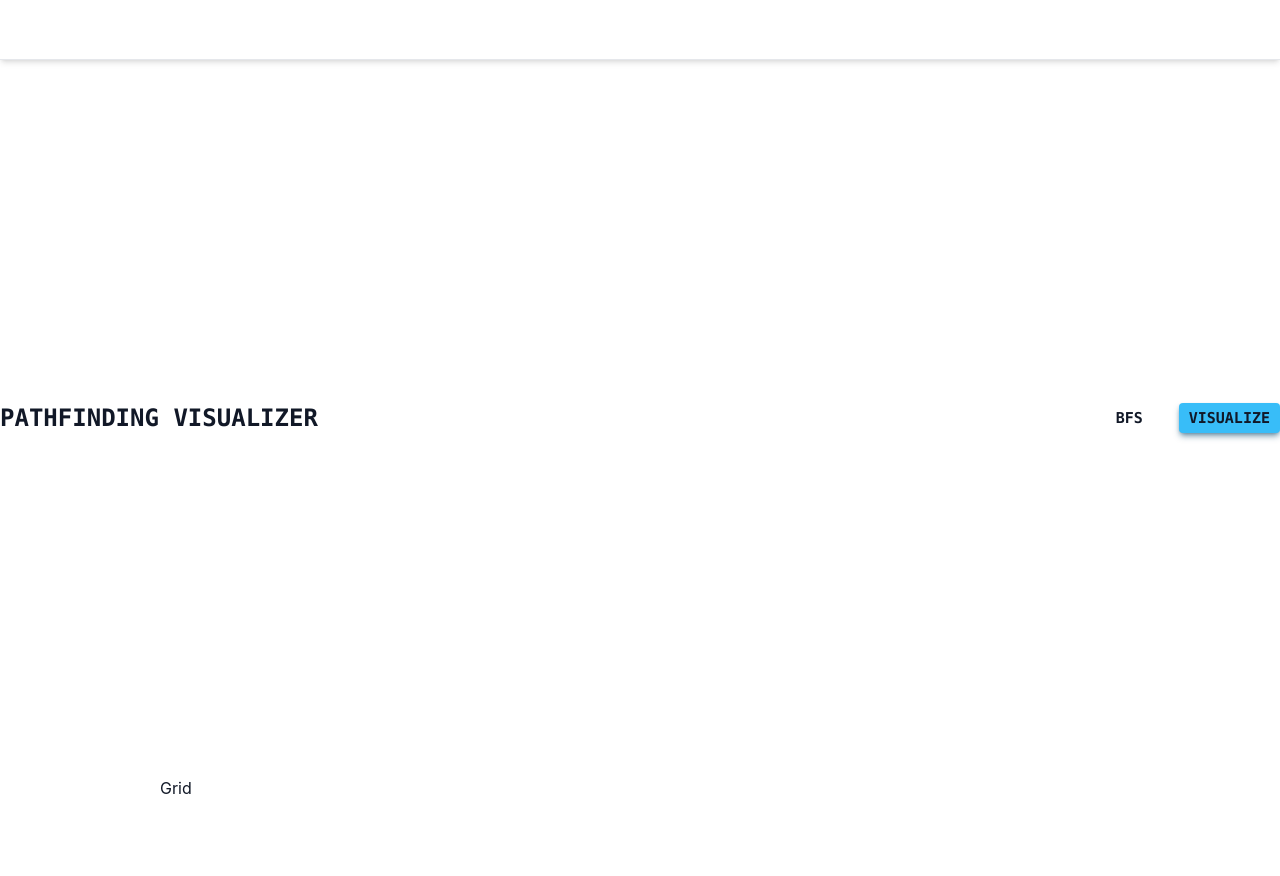
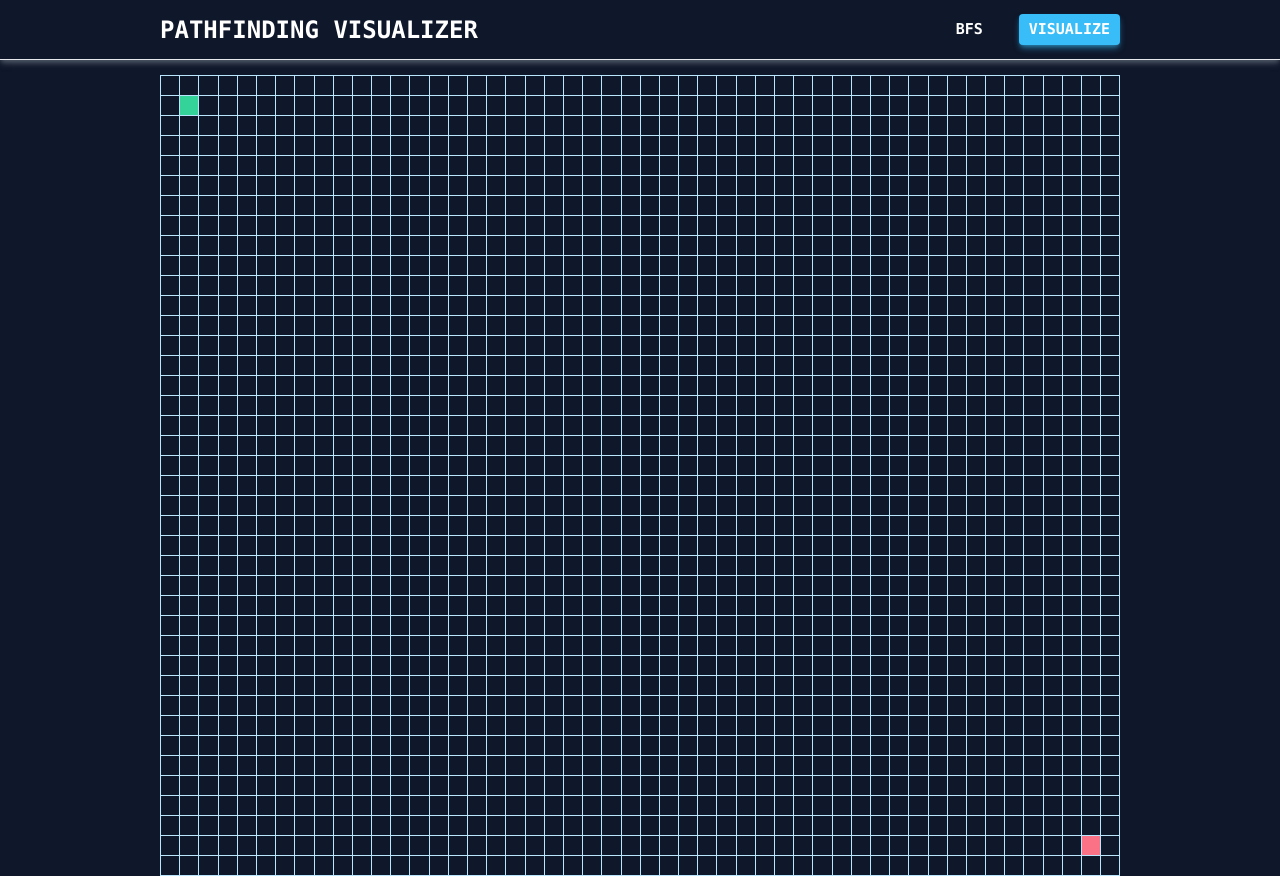
Before and after one commit to FullByte/pathfinding-visualizer, a Next.js app: page / in a window 1280 px wide. Before the commit the page ends 800 px from the top, so only its background shows below. Built offline with nearby package versions, Linux system fonts and the light colour scheme.

Commit message:
add node

```diff
--- a/src/components/grid/grid.tsx
+++ b/src/components/grid/grid.tsx
@@ -1,5 +1,9 @@
 import React, { useState } from 'react';
-import { NodeType, Algorithm, Generate } from '../../lib/types';
+import { MAX_COLS } from '../../lib/constants';
+import { NodeType, Algorithm, Generate, GeneralNode } from '../../lib/types';
+import { runGraphAlgorithm } from '../nav/helpers';
+import { createNewGrid } from './helpers';
+import { Node } from '../node';
 
 interface Props extends React.HTMLAttributes<HTMLDivElement> {
   startNodeState: [NodeType, React.Dispatch<React.SetStateAction<NodeType>>];
@@ -23,7 +27,146 @@ export function Grid(props: Props) {
   const [startNode, setStartNode] = startNodeState;
   const [endNode, setEndNode] = endNodeState;
   const [grid, setGrid] = gridState;
-  const [generateMaze, setGenerateMaze] = useState(Generate.WALL);
+  const [generate, setGenerate] = useState(Generate.WALL);
+  const [isMouseDown, setIsMouseDown] = useState<boolean>(false);
 
-  return <div>Grid</div>;
+  const handleMouseDown = (
+    row: number,
+    col: number,
+    isStart: boolean,
+    isEnd: boolean
+  ) => {
+    setIsMouseDown(true);
+    if (isStart) {
+      setGenerate(Generate.START);
+    } else if (isEnd) {
+      setGenerate(Generate.END);
+    } else {
+      const newGrid = createNewGrid(grid, row, col, Generate.WALL, isGraphVisualized);
+      setGrid(newGrid);
+      setGenerate(Generate.WALL);
+    }
+  };
+
+  const handleMouseUp = (row: number, col: number) => {
+    if (generate !== Generate.WALL) {
+      if (!isGraphVisualized) {
+        const newGrid = createNewGrid(grid, row, col, generate, isGraphVisualized);
+
+        if (generate === Generate.START) {
+          // TODO change to be full node
+          const newStateNode = {
+            row,
+            col,
+            isEnd: false,
+            isStart: true,
+            isWall: false,
+            isTraversed: false,
+            isPath: false,
+            parent: null,
+            distance: Infinity,
+          };
+          setStartNode(newStateNode);
+        } else if (generate === Generate.END) {
+          const newEndNode = {
+            row,
+            col,
+            isEnd: true,
+            isStart: false,
+            isWall: false,
+            isTraversed: false,
+            isPath: false,
+            parent: null,
+            distance: Infinity,
+          };
+          setEndNode(newEndNode);
+        }
+        setGrid(newGrid);
+      }
+    }
+    setIsMouseDown(false);
+    setGenerate(Generate.WALL);
+  };
+
+  const handleMouseEnter = (row: number, col: number) => {
+    if (isMouseDown) {
+      const newGrid = createNewGrid(grid, row, col, generate, isGraphVisualized);
+      if (isGraphVisualized) {
+        if (generate === Generate.START) {
+          const newStartNode = {
+            row,
+            col,
+            isEnd: false,
+            isStart: true,
+            isWall: false,
+            isTraversed: false,
+            isPath: false,
+            parent: null,
+            distance: Infinity,
+          };
+          setStartNode(newStartNode);
+          runGraphAlgorithm(algorithm, newGrid, newStartNode, endNode);
+        } else if (generate === Generate.END) {
+          const newEndNode = {
+            row,
+            col,
+            isEnd: true,
+            isStart: false,
+            isWall: false,
+            isTraversed: false,
+            isPath: false,
+            parent: null,
+            distance: Infinity,
+          };
+          setEndNode(newEndNode);
+          runGraphAlgorithm(algorithm, newGrid, startNode, newEndNode);
+        }
+      }
+      setGrid(newGrid);
+    }
+  };
+
+  const handleMouseOut = (row: number, col: number) => {
+    if (generate !== Generate.WALL) {
+      const newGrid = createNewGrid(
+        grid,
+        row,
+        col,
+        Generate.UNTRAVERSED,
+        isGraphVisualized
+      );
+      setGrid(newGrid);
+    }
+  };
+
+  return (
+    <div
+      className={`flex flex-col border-l border-b border-sky-200 w-[${MAX_COLS * 20}px]`}
+    >
+      {grid.map((r, rowIdx) => (
+        <div key={rowIdx} className="flex">
+          {r.map((node, nodeIdx) => {
+            const { row, col, isStart, isEnd, isTraversed, isWall, isPath } = node;
+            return (
+              <Node
+                key={nodeIdx}
+                row={row}
+                col={col}
+                isStart={isStart}
+                isEnd={isEnd}
+                isTraversed={isTraversed}
+                isWall={isWall}
+                isPath={isPath}
+                isDark={isDark}
+                onMouseDown={() => handleMouseDown(row, col, isStart, isEnd)}
+                onMouseUp={() => handleMouseUp(row, col)}
+                onMouseEnter={() => handleMouseEnter(row, col)}
+                onMouseOut={() => handleMouseOut(row, col)}
+              />
+            );
+          })}
+        </div>
+      ))}
+    </div>
+  );
 }
--- /dev/null
+++ b/src/components/node/index.ts
@@ -0,0 +1 @@
+export * from './node';
--- /dev/null
+++ b/src/components/node/node.tsx
@@ -0,0 +1,67 @@
+import React from 'react';
+
+import {
+  STYLE_START,
+  STYLE_END,
+  STYLE_WALL_LIGHT,
+  STYLE_WALL_DARK,
+  STYLE_UNVISITED,
+  STYLE_VISITED,
+  STYLE_PATH,
+} from '../../lib/constants';
+
+interface Props {
+  row: number;
+  col: number;
+  isStart: boolean;
+  isEnd: boolean;
+  isWall: boolean;
+  isTraversed: boolean;
+  isPath: boolean;
+  isDark: boolean;
+  onMouseDown: Function;
+  onMouseEnter: Function;
+  onMouseUp: Function;
+  onMouseOut: Function;
+}
+
+export function Node(props: Props) {
+  const {
+    row,
+    col,
+    isStart,
+    isEnd,
+    isTraversed,
+    isWall,
+    isPath,
+    onMouseDown,
+    onMouseEnter,
+    onMouseUp,
+    onMouseOut,
+    isDark,
+  } = props;
+  const style = isStart
+    ? STYLE_START
+    : isEnd
+    ? STYLE_END
+    : isWall && isDark
+    ? STYLE_WALL_LIGHT
+    : isWall && !isDark
+    ? STYLE_WALL_DARK
+    : isPath
+    ? STYLE_PATH
+    : isTraversed
+    ? STYLE_VISITED
+    : STYLE_UNVISITED;
+
+  return (
+    <div
+      className={style}
+      id={`${row}-${col}`}
+      onMouseUp={() => onMouseUp(row, col)}
+      onMouseOut={() => onMouseOut(row, col)}
+      onMouseEnter={() => onMouseEnter(row, col)}
+      onMouseDown={() => onMouseDown(row, col, isStart, isEnd)}
+    />
+  );
+}
--- a/src/lib/constants/index.ts
+++ b/src/lib/constants/index.ts
@@ -30,6 +30,6 @@ export const STYLE_VISITED = `${STYLE_UNVISITED} bg-cyan-400`;
 export const STYLE_START = `${STYLE_UNVISITED} bg-emerald-400`;
 export const STYLE_END = `${STYLE_UNVISITED} bg-rose-400`;
 export const STYLE_WALL_DARK = `${STYLE_UNVISITED} bg-gray-700`;
-export const STYLE_WALL_LIGHT = `${STYLE_UNVISITED} bg-gray-100`;
+export const STYLE_WALL_LIGHT = `${STYLE_UNVISITED} bg-gray-700`;
 export const STYLE_PATH = `${STYLE_UNVISITED} bg-amber-200`;
 export const STYLE_BACKTRACK = `${STYLE_UNVISITED} bg-sky-400`;
--- a/src/lib/helpers/index.ts
+++ b/src/lib/helpers/index.ts
@@ -92,9 +92,9 @@ export const animatePath = (
             `${node.row}-${node.col}`
           )!.className = `${STYLE_VISITED} animate-path`;
         }
-      });
+      }, 30 * i);
     }
-  }, 30 * visitedNodes.length);
+  }, 8 * visitedNodes.length);
 };
 
 // Function to create a grid
--- a/src/pages/index.tsx
+++ b/src/pages/index.tsx
@@ -10,6 +10,7 @@ export default function Home() {
   // const themePreference =
   //   localStorage.theme === 'dark' ||
   //   window.matchMedia('(prefers-color-scheme: dark)').matches;
+  const [isDark, setIsDark] = useState<boolean>(true);
   const [darkMode, setDarkMode] = useState(true);
   const [algorithm, setAlgorithm] = useState(Algorithm.BFS);
   const [endNode, setEndNode] = useState(END_INIT);
@@ -18,10 +19,10 @@ export default function Home() {
   const [isGraphVisualized, setIsGraphVisualized] = useState(false);
 
   return (
-    <div>
+    <div className={isDark ? 'dark' : ''}>
       <div className="transition duration-700 bg-white dark:bg-slate-900 text-gray-900 dark:text-white grid grid-cols-1 justify-items-center min-h-screen">
         <div className="flex flex-col w-full gap-y-[15px]">
-          <div className="min-h-[60px] px-40 border-b shadow-md dark:shadow-gray-600"></div>
+          <div className="min-h-[60px] px-40 border-b shadow-md dark:shadow-gray-600">
             <Nav
               gridState={[grid, setGrid]}
               startNode={startNode}
@@ -30,6 +31,7 @@ export default function Home() {
               isGraphVisualizedState={[isGraphVisualized, setIsGraphVisualized]}
               isDarkState={[darkMode, setDarkMode]}
             />
+          </div>
           <div className={`px-40 min-h-[${MAX_ROWS * 20}px]`}>
             <Grid
               startNodeState={[startNode, setStartNode]}
```
Lines whose indentation alone changed are shown as unchanged.
